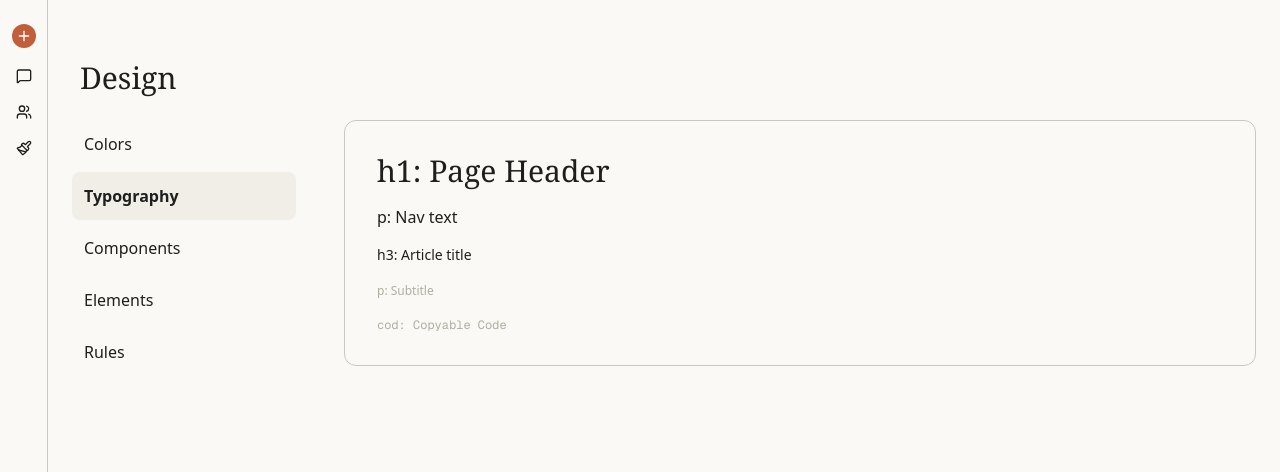
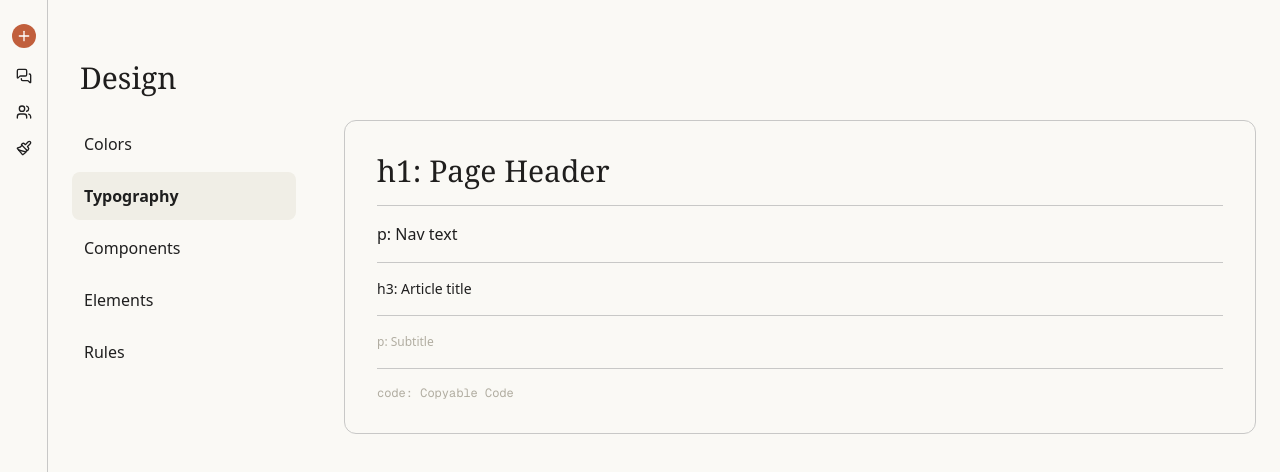
Before and after one commit to SwanHub/claudeiscoding, a Next.js app: page /design/typography in a window 1280 px wide. Shown: the top 472 px of the page. Built offline with nearby package versions, Linux system fonts and the light colour scheme.

Commit message:
bottom border

```diff
--- a/src/app/design/elements/page.tsx
+++ b/src/app/design/elements/page.tsx
@@ -1,15 +1,8 @@
+import BottomBorderArea from "@/containers/BottomBorderArea";
 import LightArea from "@/containers/LightArea";
 import NavButton from "@/elements/NavButton";
 import NavIcon from "@/elements/NavIcon";
-import { MessageSquare } from "lucide-react";
-
-const BottomBorderArea = ({ children }: { children: React.ReactNode }) => {
-  return (
-    <span className="relative flex flex-col pb-4 mb-4 border-b-[0.5px] border-border">
-      {children}
-    </span>
-  );
-};
+import { MessagesSquare } from "lucide-react";
 
 const ElementsPage = () => {
   return (
@@ -29,7 +22,7 @@ const ElementsPage = () => {
             label="<NavButton />"
           />
         </BottomBorderArea>
-        <NavIcon icon={MessageSquare} label="<NavIcon MessageSquare />" />
+        <NavIcon icon={MessagesSquare} label="<NavIcon MessagesSquare />" />
       </section>
     </LightArea>
   );
--- a/src/app/design/typography/page.tsx
+++ b/src/app/design/typography/page.tsx
@@ -1,19 +1,30 @@
+import BottomBorderArea from "@/containers/BottomBorderArea";
 import LightArea from "@/containers/LightArea";
 
 const TypographyPage = () => {
   return (
     <LightArea>
-      <section className="flex flex-col gap-4">
+      <section className="flex flex-col">
+        <BottomBorderArea>
           <h1 className="text-3xl font-medium text-font-dark font-serif">
             h1: Page Header
           </h1>
+        </BottomBorderArea>
+        <BottomBorderArea>
           <p className="text-foreground font-medium">p: Nav text</p>
+        </BottomBorderArea>
+        <BottomBorderArea>
           <h3 className="text-sm font-normal text-foreground">
             h3: Article title
           </h3>
-        <p className="text-xs text-claude-gray leading-relaxed">p: Subtitle</p>
+        </BottomBorderArea>
+        <BottomBorderArea>
+          <p className="text-xs text-claude-gray leading-relaxed">
+            p: Subtitle
+          </p>
+        </BottomBorderArea>
         <code className="text-xs font-mono text-claude-gray">
-          cod: Copyable Code
+          code: Copyable Code
         </code>
       </section>
     </LightArea>
--- a/src/components/SiteNavLeft.tsx
+++ b/src/components/SiteNavLeft.tsx
@@ -1,12 +1,12 @@
 import CreateNewButton from "@/elements/CreateNewButton";
 import NavIcon from "@/elements/NavIcon";
-import { MessageSquare, Users, Paintbrush } from "lucide-react";
+import { MessagesSquare, Users, Paintbrush } from "lucide-react";
 
 export default function SiteNavLeft() {
   return (
     <aside className="fixed left-0 top-0 w-12 border-r-[0.5px] border-border flex flex-col items-center py-4 gap-1 h-screen bg-background">
       <CreateNewButton />
-      <NavIcon icon={MessageSquare} label="Chat" />
+      <NavIcon icon={MessagesSquare} label="Chats" />
       <NavIcon icon={Users} label="Community" />
       <NavIcon icon={Paintbrush} label="Doodle" />
     </aside>
--- /dev/null
+++ b/src/containers/BottomBorderArea.tsx
@@ -0,0 +1,9 @@
+const BottomBorderArea = ({ children }: { children: React.ReactNode }) => {
+  return (
+    <span className="relative flex flex-col pb-4 mb-4 border-b-[0.5px] border-border">
+      {children}
+    </span>
+  );
+};
+
+export default BottomBorderArea;
```
Lines whose indentation alone changed are shown as unchanged.
